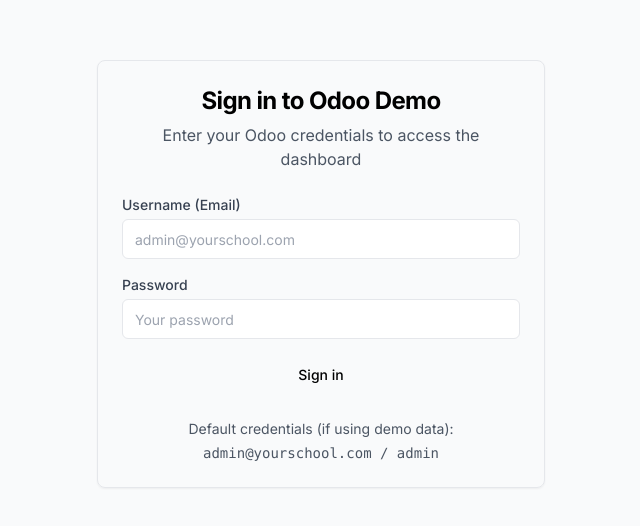
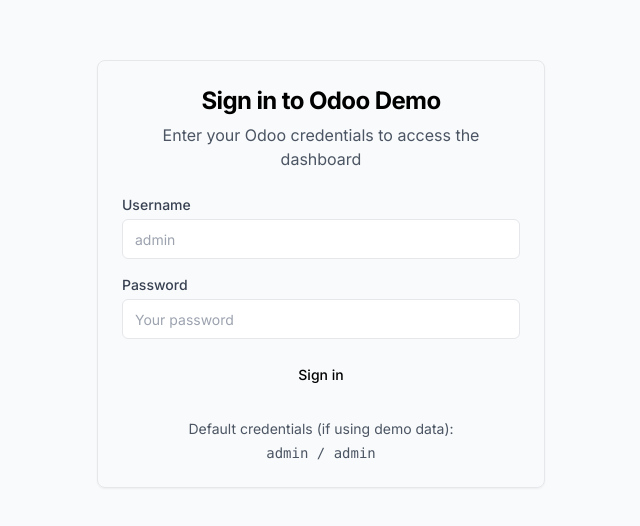
Before and after one commit to rcdelacruz/nextjs-odoo-headless-demo, a Next.js app: page /login in a window 1280 px wide. Shown: the part 126-652 px from the top of the page, without its empty margins (319-959 px from the left). Built offline with nearby package versions, Linux system fonts and the light colour scheme.

Commit message:
🔧 Fix login form - remove email validation, use text input

```diff
--- a/app/login/page.tsx
+++ b/app/login/page.tsx
@@ -71,15 +71,15 @@
 
             <div>
               <label htmlFor="username" className="block text-sm font-medium text-gray-700">
-                Username (Email)
+                Username
               </label>
               <Input
                 id="username"
-                type="email"
+                type="text"
                 autoComplete="username"
                 {...register('username', { required: 'Username is required' })}
                 className="mt-1"
-                placeholder="admin@yourschool.com"
+                placeholder="admin"
               />
               {errors.username && (
                 <p className="mt-1 text-sm text-red-600">{errors.username.message}</p>
@@ -111,7 +111,7 @@
           <div className="mt-6 text-center">
             <div className="text-sm text-gray-600">
               <p>Default credentials (if using demo data):</p>
-              <p className="font-mono mt-1">admin@yourschool.com / admin</p>
+              <p className="font-mono mt-1">admin / admin</p>
             </div>
           </div>
         </CardContent>
```
